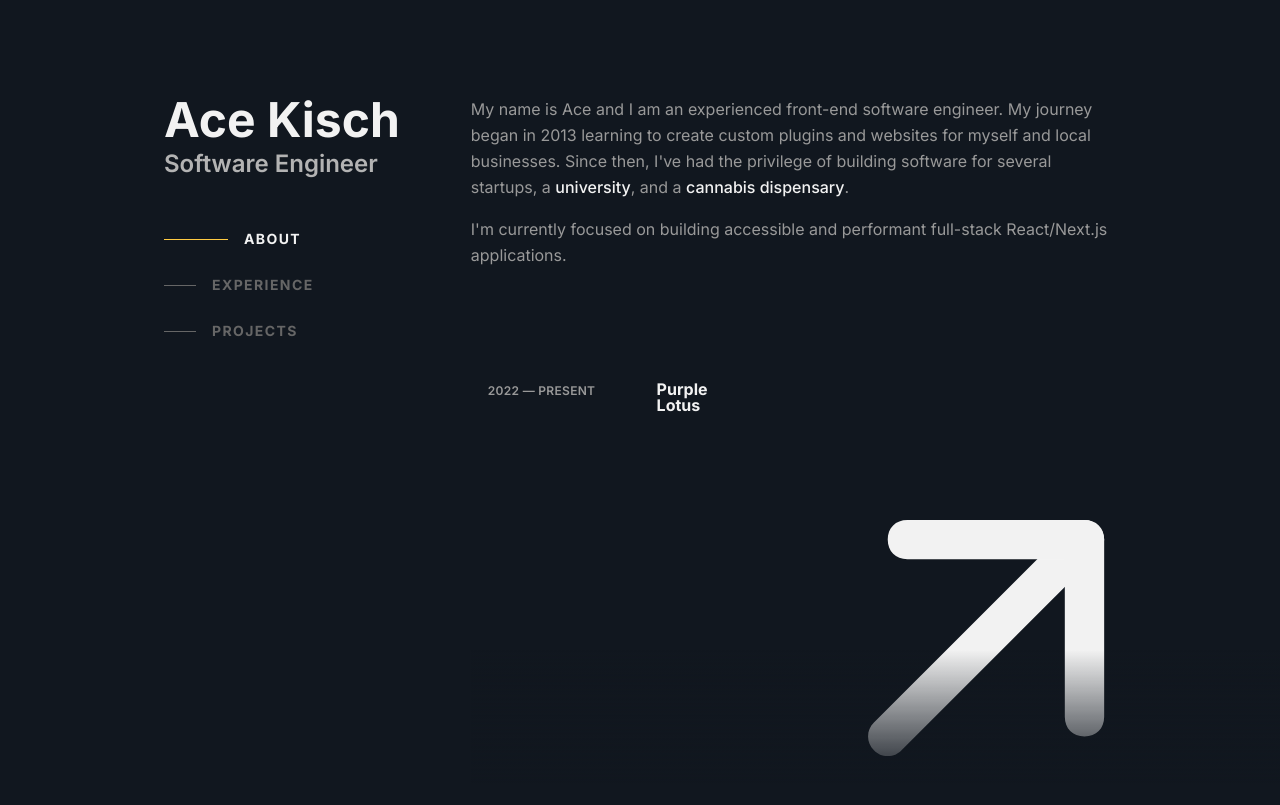
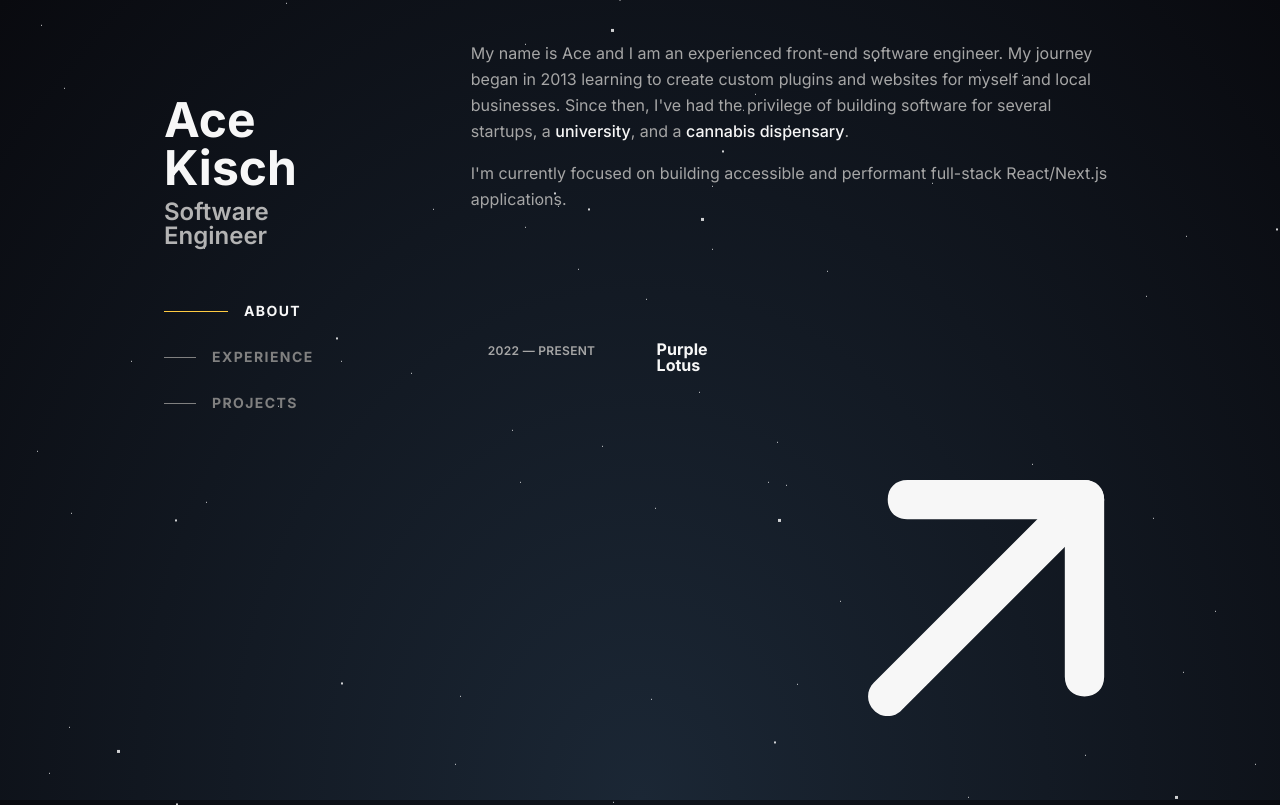
Before and after one commit to AceGK/portfolio-2024, a Next.js app: page / in a window 1280 px wide. Shown: the top 805 px of the page. Built offline with nearby package versions, Linux system fonts and the light colour scheme.

Commit message:
update styles, add stars

```diff
--- a/app/layout.js
+++ b/app/layout.js
@@ -1,6 +1,7 @@
 import { Inter, VT323 } from 'next/font/google'
 import '../app/styles/reset.scss'
 import '../app/styles/matrix.scss'
+import '../app/styles/stars.scss'
 import '../app/styles/globals.scss'
 
 const inter = Inter({ subsets: ['latin'] })
@@ -20,7 +21,9 @@ export const metadata = {
 export default function RootLayout({ children }) {
   return (
     <html lang="en">
-      <body className={inter.className}>{children}</body>
+      <body className={inter.className}>
+        {children}
+        </body>
     </html>
   )
 }
--- a/app/page.js
+++ b/app/page.js
@@ -6,7 +6,7 @@ import Matrix from "@/components/matrix/Matrix";
 export default function Home() {
   return (
     <>
-      <header>
+      <header className="container">
 
         <Link href="#"><h1 className="fw-700 fs-800 pb-50">Ace Kisch</h1></Link>
         <h2 className="fw-600 fs-500 pb-50">Software Engineer</h2>
@@ -14,19 +14,22 @@ export default function Home() {
         <Nav />
       </header>
 
-      <main className="bottom-fade" >
+      <main
+      // className="bottom-fade" //broken w stars bg
+      >
+        <section id="about">
+          <h2 className="full-bleed">About</h2>
+          <div className="container">
+            <p>My name is Ace and I am an experienced front-end software engineer. My journey began in 2013 learning to create custom plugins and websites for myself and local businesses. Since then, I&apos;ve had the privilege of building software for several startups, a <a href="#">university</a>, and a <a href="#">cannabis dispensary</a>.
+            </p>
 
-        <section id="about" className="about">
-          <h2 className="full-bleed">About</h2>
-          <p>My name is Ace and I am an experienced front-end software engineer. My journey began in 2013 learning to create custom plugins and websites for myself and local businesses. Since then, I&apos;ve had the privilege of building software for several startups, a <a href="#">university</a>, and a <a href="#">cannabis dispensary</a>.
-          </p>
-
-          <p>I&apos;m currently focused on building accessible and performant full-stack React/Next.js applications. </p>
+            <p>I&apos;m currently focused on building accessible and performant full-stack React/Next.js applications. </p>
+          </div>
         </section>
 
         <section id="experience">
           <h2 className="full-bleed">Experience</h2>
-          <ul>
+          <ul className="container">
             <li>
               <Card
                 caption="2022 — Present"
@@ -62,7 +65,7 @@ export default function Home() {
 
         <section id="projects">
           <h2 className="full-bleed">Projects</h2>
-          <ul>
+          <ul className="container">
             <li>
               <Card
                 img="https://dummyimage.com/600x400/000/fff"
@@ -112,14 +115,18 @@ export default function Home() {
           </ul>
         </section>
 
-        <footer className="pb-600 mb-600">
+        <footer className="p-300">
           <p>Built with <a href="#">Next.js</a> & hosted on <a href="#">Vercel</a>. View this site on <a href="#">Github</a></p>
         </footer>
 
         <Matrix />
 
       </main>
-
+      <div className="stars">
+        <div id="stars" />
+        <div id="stars2" />
+        <div id="stars3" />
+      </div>
     </>
   )
 }
--- a/app/styles/_variables.scss
+++ b/app/styles/_variables.scss
@@ -20,11 +20,11 @@ $colors: (
     --clr-#{$name}-bg: #{rgba($color, 0.2)};
   }
 
-  --clr-text: hsl(0, 0%, 60%);
-  --clr-heading: hsl(0, 0%, 95%);
+  --clr-text: hsl(0, 0%, 65%);
+  --clr-heading: hsl(0, 0%, 97%);
   --clr-heading-muted: hsl(0, 0%, 70%);
-  --clr-neutral-700: hsl(0, 0%, 40%);
-  --clr-link: hsl(0, 0%, 95%);
+  --clr-neutral-700: hsl(0, 0%, 50%);
+  --clr-link: hsl(0, 0%, 97%);
 
   --fs-200: 0.75rem;
   --fs-300: 0.875rem;
--- a/app/styles/globals.scss
+++ b/app/styles/globals.scss
@@ -1,5 +1,6 @@
 @import "./variables";
 @import "./mixins";
+
 
 * {
   box-sizing: border-box;
@@ -17,16 +18,13 @@ html {
 }
 
 body {
-  background: var(--clr-background);
+  // background: var(--clr-background);
   color: var(--clr-text);
   display: grid;
   grid-template-columns: 1fr 1fr;
   min-height: 100vh;
   max-width: 1080px;
-  padding-inline: 4rem;
-  margin: auto;
-
-
+  margin-inline:auto;
   background-image: var(--background);
   background-repeat: no-repeat;
   background-attachment: fixed;
@@ -35,9 +33,19 @@ body {
   scrollbar-gutter: stable;
 
   @include smallScreen() {
-    padding-inline: 1.5rem;
     display: flex;
     flex-direction: column;
+  }
+}
+
+.container {
+  padding-inline: 4rem;
+  margin-inline: auto;
+  @include smallScreen() {
+    padding-inline: 2rem;
+  }
+  @include mobile() {
+    padding-inline: 1rem;
   }
 }
 
@@ -53,28 +61,27 @@ header {
     position: relative;
     display: flex;
     flex-direction: column;
-    padding:3rem 0rem 0rem;
+    padding: 3rem 0rem 0rem;
   }
   @include mobile() {
-    padding:2rem 0rem 0rem;
+    padding: 2rem 0rem 0rem;
   }
 }
-.about {
-  padding-top:6rem;
-  @include smallScreen() {
-    padding-top:2rem;
-  }
-}
+
 .bottom-fade {
   position: relative;
   &::after {
-    content:"";
-    background:linear-gradient(180deg, transparent 0%, var(--clr-background) 90%);
-    display:block;
-    position:fixed;
-    bottom:0px;
-    width:100%;
-    height:150px;
+    content: "";
+    background: linear-gradient(
+      180deg,
+      transparent 0%,
+      var(--clr-background) 90%
+    );
+    display: block;
+    position: fixed;
+    bottom: 0px;
+    width: 100%;
+    height: 150px;
   }
 }
 
@@ -87,7 +94,7 @@ a {
   font-weight: 500;
   text-decoration: none;
   &:hover {
-    color:var(--clr-primary);
+    color: var(--clr-primary);
   }
 }
 
@@ -105,48 +112,51 @@ h2 {
 }
 
 section {
-  margin-bottom: 5rem;
+  margin-bottom: 3.5rem;
   // transition:all 0.3s;
-  ul li{
-    transition:all 0.3s;
+  ul li {
+    transition: all 0.3s;
   }
   ul:hover li {
-    transition:all 0.3s;
-    opacity:0.5;
+    transition: all 0.3s;
+    opacity: 0.5;
   }
 
   ul li:hover {
-    transition:all 0.3s;
+    transition: all 0.3s;
     opacity: initial;
   }
   @include mobile() {
     margin-bottom: 3rem;
+    ul li {
+      opacity: 1 !important; // prevent hover effect on mobile
+    }
   }
 }
 
 .full-bleed {
-  box-shadow: 0 0 0 100vmax var(--bg-color);
-  clip-path: inset(0 -100vmax);
+  // box-shadow: 0 0 0 100vmax var(--bg-color);
+  // clip-path: inset(0 -100vmax);
 }
 
 section h2 {
   visibility: hidden;
-  height:0px;
-  --bg-color:var(--clr-background-transparent);
-  background-color: var(--bg-color);
+  height: 0px;
+  --bg-color: var(--clr-background-transparent);
+  // background-color: var(--bg-color);
   backdrop-filter: blur(5px);
   text-transform: uppercase;
-  position:sticky;
-  top:0;
-  color:var(--clr-heading);
+  position: sticky;
+  top: 0;
+  color: var(--clr-heading);
   font-weight: 700;
-  font-size:var(fs-300);
-  letter-spacing: .1em;
+  font-size: var(fs-300);
+  letter-spacing: 0.1em;
   height: 0px;
   z-index: 2;
+  padding: 1.25rem;
   @include smallScreen() {
-    padding:1.25rem 0rem;
-    height:auto;
+    height: auto;
     visibility: visible;
     height: auto;
   }
@@ -163,10 +173,9 @@ ul {
 }
 
 footer {
-  max-width:250px;
+  max-width: 450px;
   text-wrap: balance;
 }
-
 
 // utility
 .flex {
@@ -394,22 +403,22 @@ footer {
 }
 
 .fs-300 {
-  font-size:var(--fs-300);
+  font-size: var(--fs-300);
 }
 .fs-400 {
-  font-size:var(--fs-400);
+  font-size: var(--fs-400);
 }
 .fs-500 {
-  font-size:var(--fs-500);
+  font-size: var(--fs-500);
 }
 .fs-600 {
-  font-size:var(--fs-600);
+  font-size: var(--fs-600);
 }
 .fs-700 {
-  font-size:var(--fs-700);
+  font-size: var(--fs-700);
 }
 .fs-800 {
-  font-size:var(--fs-800);
+  font-size: var(--fs-800);
 }
 
 .fw-300 {
@@ -434,8 +443,6 @@ footer {
   font-weight: 900;
 }
 
-
-
 //#region scrollbar
 *::-webkit-scrollbar {
   -webkit-appearance: none;
@@ -443,8 +450,8 @@ footer {
 
 *::-webkit-scrollbar {
   width: 10px;
-  @include tablet(){
-    width:3px;
+  @include tablet() {
+    width: 3px;
   }
 }
 
@@ -458,8 +465,8 @@ footer {
 //#endregion
 
 .visually-hidden {
-display:none;
+  display: none;
   visibility: hidden;
-  height:0px;
-  width:0px;
+  height: 0px;
+  width: 0px;
 }
--- /dev/null
+++ b/app/styles/stars.scss
@@ -0,0 +1,116 @@
+.matrix .stars { display:none }
+
+.stars {
+  position: fixed;
+  left:0;
+  top:0;
+  pointer-events: none;
+  z-index: -1;
+}
+
+// n is number of stars required
+@function multiple-box-shadow($n) {
+  $value: '#{random(4000)}px #{random(4000)}px rgba(255,255,255,0.8)';
+  @for $i from 2 through $n {
+    $value: '#{$value}, #{random(4000)}px #{random(4000)}px rgba(255,255,255,0.8)';
+  }
+  @return unquote($value);
+}
+
+$shadows-small:  multiple-box-shadow(700);
+$shadows-medium: multiple-box-shadow(200);
+$shadows-big:    multiple-box-shadow(100);
+
+html {
+  height: 100%;
+  background: radial-gradient(ellipse at bottom, #1B2735 0%, #090A0F 100%);
+  background-repeat: no-repeat; /* Prevents the background from repeating */
+  background-attachment: fixed;
+  // overflow: hidden;
+}
+
+#stars {
+  width: 1px;
+  height: 1px;
+  background: transparent;
+  box-shadow: $shadows-small;
+  animation: animStar 50s linear infinite;
+
+  &:after {
+    content: " ";
+    position: absolute;
+    top: 2000px;
+    width: 1px;
+    height: 1px;
+    background: transparent;
+    box-shadow: $shadows-small;
+  }
+}
+
+#stars2 {
+  width: 2px;
+  height: 2px;
+  background: transparent;
+  box-shadow: $shadows-medium;
+  animation: animStar 100s linear infinite;
+
+  &:after {
+    content: " ";
+    position: absolute;
+    top: 2000px;
+    width: 2px;
+    height: 2px;
+    background: transparent;
+    box-shadow: $shadows-medium;
+  }
+}
+
+#stars3 {
+  width: 3px;
+  height: 3px;
+  background: transparent;
+  box-shadow: $shadows-big;
+  animation: animStar 150s linear infinite;
+
+  &:after {
+    content: " ";
+    position: absolute;
+    top: 2000px;
+    width: 3px;
+    height: 3px;
+    background: transparent;
+    box-shadow: $shadows-big;
+  }
+}
+
+// #title {
+//   position: absolute;
+//   top: 50%;
+//   left: 0;
+//   right: 0;
+
+//   color: #FFF;
+//   text-align: center;
+//   font-family: 'lato', sans-serif;
+//   font-weight: 300;
+//   font-size: 50px;
+//   letter-spacing: 10px;
+
+//   margin-top: -60px;
+//   padding-left: 10px;
+
+//   span {
+//     background: -webkit-linear-gradient(white, #38495a);
+//     -webkit-background-clip: text;
+//     -webkit-text-fill-color: transparent;
+//   }
+// }
+
+@keyframes animStar {
+  from {
+    transform: translateY(0px);
+  }
+  to {
+    transform: translateY(-2000px);
+  }
+}
--- a/components/card/Card.js
+++ b/components/card/Card.js
@@ -1,4 +1,3 @@
-import Image from 'next/image';
 import Link from 'next/link';
 import styles from './Card.module.scss';
 import Arrow from '../../public/up-right-arrow.svg';
--- a/components/matrix/Matrix.js
+++ b/components/matrix/Matrix.js
@@ -13,6 +13,7 @@ export default function Matrix() {
   useEffect(() => {
     if (matrix) {
       document.body.classList.add('matrix');
+      scroll(0, 0);
       setModal(false);
     } else {
       document.body.classList.remove('matrix');
```
